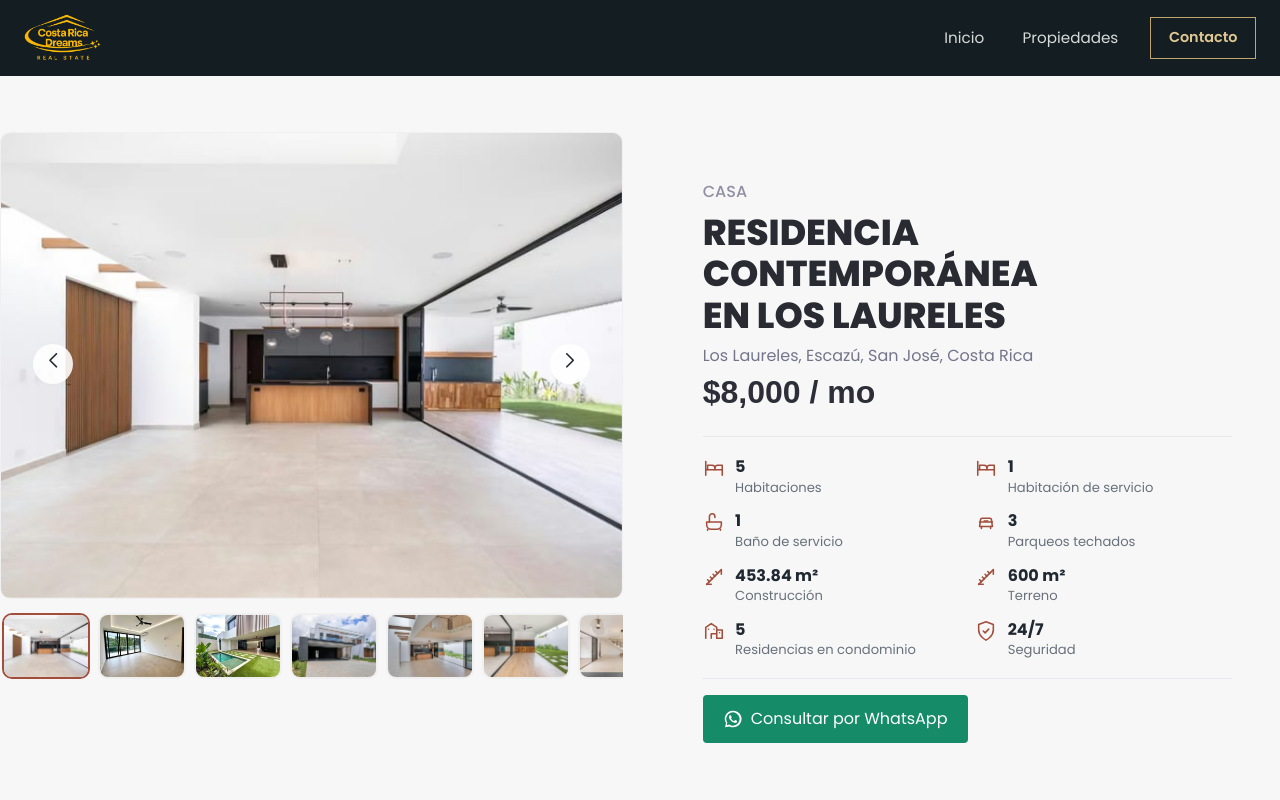
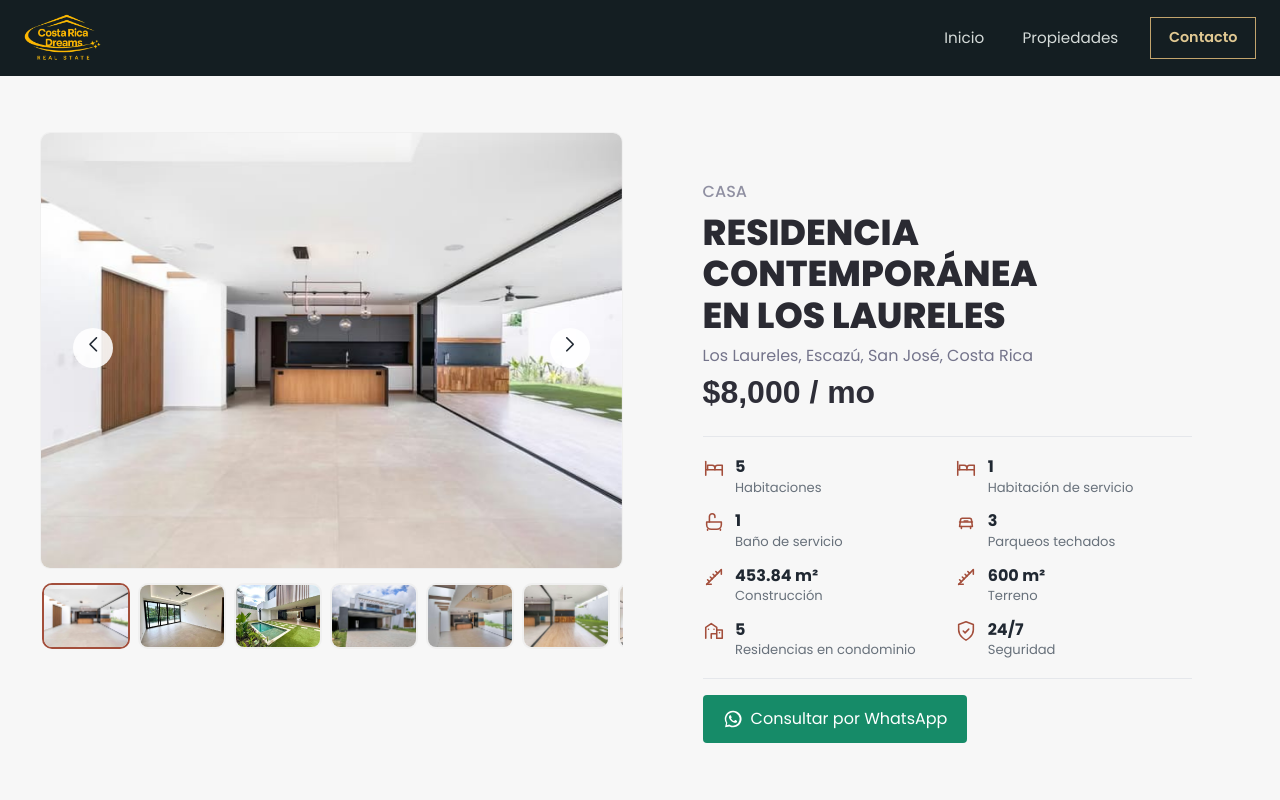
Before and after one commit to Berthortiz/catalogo-de-propiedades-costa-rica-dreams, a React (Vite) app: page /products/1 in a window 1280 px wide. Shown: the top 800 px of the page. Built offline with nearby package versions, Linux system fonts and the light colour scheme.

Commit message:
hidden-social

```diff
--- a/src/components/Header.jsx
+++ b/src/components/Header.jsx
@@ -95,12 +95,12 @@ function Header() {
                 <a className="header-contact mobile-contact" href={contactUrl} target="_blank" rel="noreferrer" onClick={() => setMenuOpen(false)}>
                     Contacto por WhatsApp
                 </a>
-                <div className="header-social-links">
+                {/* <div className="header-social-links">
                     <span>Redes sociales</span>
                     <a href="https://youtube.com/@berthortiz?si=BBZQJ3pbdA6iKWga" target="_blank" rel="noreferrer">YouTube</a>
                     <a href="https://www.instagram.com/berth_ortiz/" target="_blank" rel="noreferrer">Instagram</a>
                     <a href={contactUrl} target="_blank" rel="noreferrer">WhatsApp</a>
-                </div>
+                </div> */}
             </nav>
         </header>
     );
--- a/src/pages/ProductDetailPage.jsx
+++ b/src/pages/ProductDetailPage.jsx
@@ -13,11 +13,11 @@ export default function ProductDetailPage() {
         return <h1>{errorMessage}</h1>
     }
     return (
-        <main className="productoDetailPage__container py-14">
+        <main className="productoDetailPage__container py-14 px-10">
             {
                 product ? (
                     <>
-                        <section className="property-detail-layout flex gap-8">
+                        <section className="property-detail-layout max-w-7xl  flex gap-8">
                             <GalleryProduct />
                             <ProductDetail />
                         </section>
```
